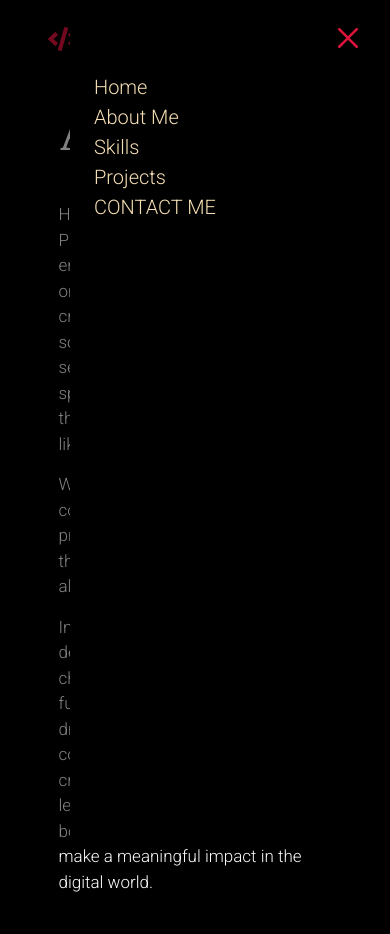
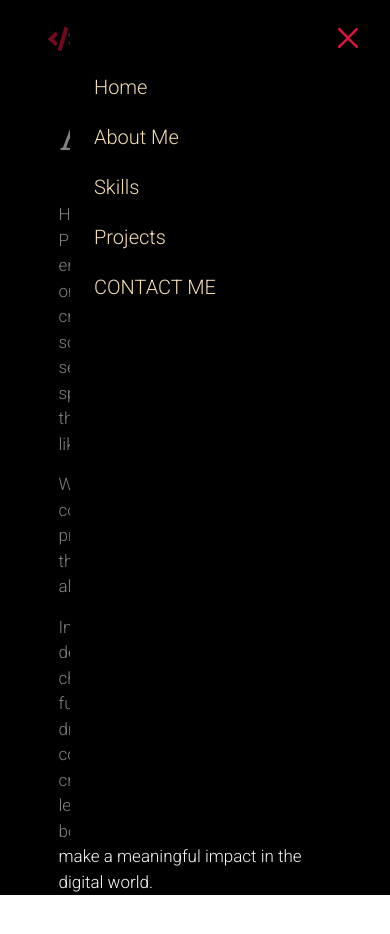
Before and after one commit to NnadiukwuCynthia/portfolio, a React (Vite) app: page /about in a window 390 px wide. Both pictures are taken after a click on the button "Open menu". Shown: the top 934 px of the page. After the commit the page ends 895 px from the top, so only its background shows below. Built offline with nearby package versions, Linux system fonts and the light colour scheme; a web font is replaced by a local one.

Commit message:
Worked on hamburger menu

```diff
--- a/src/Pages/AboutMe.jsx
+++ b/src/Pages/AboutMe.jsx
@@ -3,7 +3,7 @@ import About from "../components/About"
 
 const AboutMe = () => {
   return (
-    <Box w='100%' h={{base: '140vh', sm: '120vh', md: '100vh', lg: '100vh'}} pt='6rem' bg='#000000'>
+    <Box w='100%' h={{base: 'auto', sm: '120vh', md: '100vh', lg: '100vh'}} pt='6rem' bg='#000000'>
         <About/>
     </Box>
   )
--- a/src/components/Header.jsx
+++ b/src/components/Header.jsx
@@ -35,11 +35,11 @@ const Header = () => {
                                   <DrawerCloseButton bg='none' color='crimson' fontSize='20px' p='30px'/>
                                   <DrawerBody>
                                       <Flex direction='column' className='menu' fontFamily='Roboto'>
-                                          <MenuLink to='/' text='Home' icon={FaHome} isOpen={isOpen} />
-                                          <MenuLink to='/about' text='About Me' icon={FaInfo} isOpen={isOpen} />
-                                          <MenuLink to='/skill' text='Skills' icon={GiStrong} isOpen={isOpen} />
-                                          <MenuLink to='/project' text='Projects' icon={GrAchievement} isOpen={isOpen} />
-                                          <MenuLink to='/contact' text='CONTACT ME' icon={MdWifiCalling3} isOpen={isOpen} />
+                                          <MenuLink to='/' text='Home' icon={FaHome} isOpen={isOpen} onClose={onClose} />
+                                          <MenuLink to='/about' text='About Me' icon={FaInfo} isOpen={isOpen} onClose={onClose}/>
+                                          <MenuLink to='/skill' text='Skills' icon={GiStrong} isOpen={isOpen} onClose={onClose}/>
+                                          <MenuLink to='/project' text='Projects' icon={GrAchievement} isOpen={isOpen} onClose={onClose}/>
+                                          <MenuLink to='/contact' text='CONTACT ME' icon={MdWifiCalling3} isOpen={isOpen} onClose={onClose}/>
                                       </Flex>
                                   </DrawerBody>
                               </DrawerContent>
@@ -60,12 +60,18 @@ const Header = () => {
   );
 }
 
-const MenuLink = ({ to, text, icon, isOpen }) => {
+const MenuLink = ({ to, text, icon, isOpen, onClose }) => {
   const isSmallScreen = useMediaQuery({ maxWidth: 1286 });
 
+  const handleClick = () => {
+    if (isOpen) {
+      onClose();
+    }
+  };
+
   return (
-      <Text fontSize='xl' className='Header__Flex__menu__text'>
-          <Link as={ReactRouterLink} to={to}>
+      <Text fontSize='xl' mb='20px'>
+          <Link as={ReactRouterLink} to={to} onClick={handleClick}>
               {isOpen ? text : (
                   !isSmallScreen && text
               )}
@@ -80,6 +86,7 @@ MenuLink.propTypes = {
   text: PropTypes.string.isRequired,
   icon: PropTypes.object,
   isOpen: PropTypes.bool.isRequired,
+  onClose: PropTypes.func.isRequired,
 };
 
 export default Header;
```
